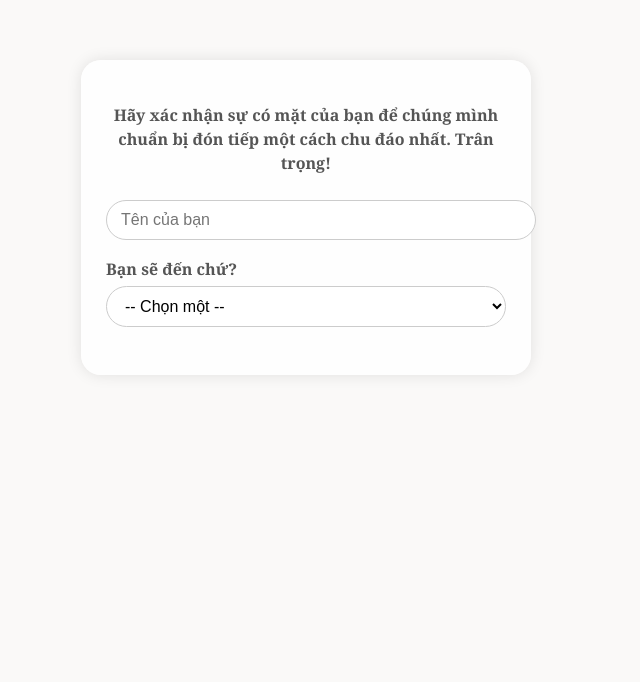
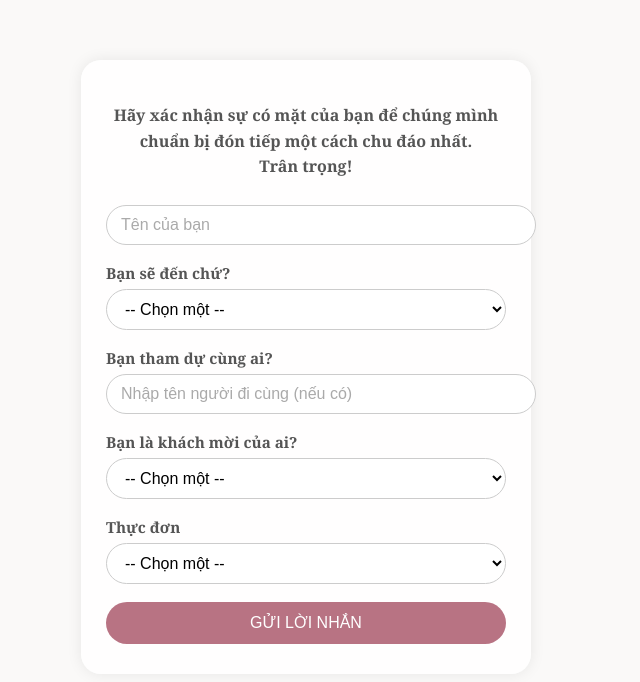
Before and after one commit to khoi2311/Testing-website, a plain HTML site: page index.html in a window 1280 px wide. Shown: the whole page, without its empty margins (334-974 px from the left). Drawn offline with Linux system fonts and the light colour scheme.

Commit message:
Update index.html

```diff
--- a/index.html
+++ b/index.html
@@ -4,81 +4,13 @@
   <meta charset="UTF-8">
   <meta name="viewport" content="width=device-width, initial-scale=1.0">
   <title>Xác nhận tham dự đám cưới</title>
-  <style>
-    body {
-      font-family: "Georgia", serif;
-      background-color: #faf9f8;
-      color: #333;
-      text-align: center;
-      margin: 0;
-      padding: 0;
-      background-image: url('background-floral.png'); /* optional */
-      background-size: cover;
-      background-repeat: no-repeat;
-      background-position: center;
-    }
-
-    .container {
-      max-width: 400px;
-      background: rgba(255, 255, 255, 0.9);
-      margin: 60px auto;
-      padding: 30px 25px;
-      border-radius: 20px;
-      box-shadow: 0 0 15px rgba(0,0,0,0.1);
-    }
-
-    h2 {
-      font-size: 1em;
-      color: #555;
-      margin-bottom: 25px;
-      line-height: 1.5em;
-    }
-
-    label {
-      display: block;
-      text-align: left;
-      font-weight: bold;
-      margin-bottom: 6px;
-      color: #555;
-    }
-
-    input, select {
-      width: 100%;
-      padding: 10px 14px;
-      margin-bottom: 18px;
-      border: 1px solid #ccc;
-      border-radius: 25px;
-      font-size: 1em;
-      background-color: #fff;
-      outline: none;
-      transition: all 0.2s ease-in-out;
-    }
-
-    input:focus, select:focus {
-      border-color: #c88b9a;
-      box-shadow: 0 0 6px rgba(200, 139, 154, 0.4);
-    }
-
-    button {
-      width: 100%;
-      background-color: #b87383;
-      color: white;
-      border: none;
-      padding: 12px;
-      font-size: 1em;
-      border-radius: 30px;
-      cursor: pointer;
-      transition: background 0.3s;
-    }
-
-    button:hover {
-      background-color: #a35f6d;
-    }
-  </style>
+  <link rel="stylesheet" href="style.css">
 </head>
 <body>
   <div class="container">
-    <h2>Hãy xác nhận sự có mặt của bạn để chúng mình chuẩn bị đón tiếp một cách chu đáo nhất. Trân trọng!</h2>
+    <h2>
+      Hãy xác nhận sự có mặt của bạn để chúng mình chuẩn bị đón tiếp một cách chu đáo nhất. <br>Trân trọng!
+    </h2>
 
     <form id="rsvpForm">
       <input type="text" id="name" name="name" placeholder="Tên của bạn" required>
@@ -87,4 +19,28 @@
       <select id="attendance" name="attendance" required>
         <option value="">-- Chọn một --</option>
         <option value="Có">Có</option>
-        <option value="Không">Không
+        <option value="Không">Không</option>
+      </select>
+
+      <label for="guest">Bạn tham dự cùng ai?</label>
+      <input type="text" id="guest" name="guest" placeholder="Nhập tên người đi cùng (nếu có)">
+
+      <label for="relation">Bạn là khách mời của ai?</label>
+      <select id="relation" name="relation" required>
+        <option value="">-- Chọn một --</option>
+        <option value="Nhà trai">Nhà trai</option>
+        <option value="Nhà gái">Nhà gái</option>
+      </select>
+
+      <label for="menu">Thực đơn</label>
+      <select id="menu" name="menu" required>
+        <option value="">-- Chọn một --</option>
+        <option value="Chay">Chay</option>
+        <option value="Mặn">Mặn</option>
+      </select>
+
+      <button type="submit">GỬI LỜI NHẮN</button>
+    </form>
+  </div>
+</body>
+</html>
```
